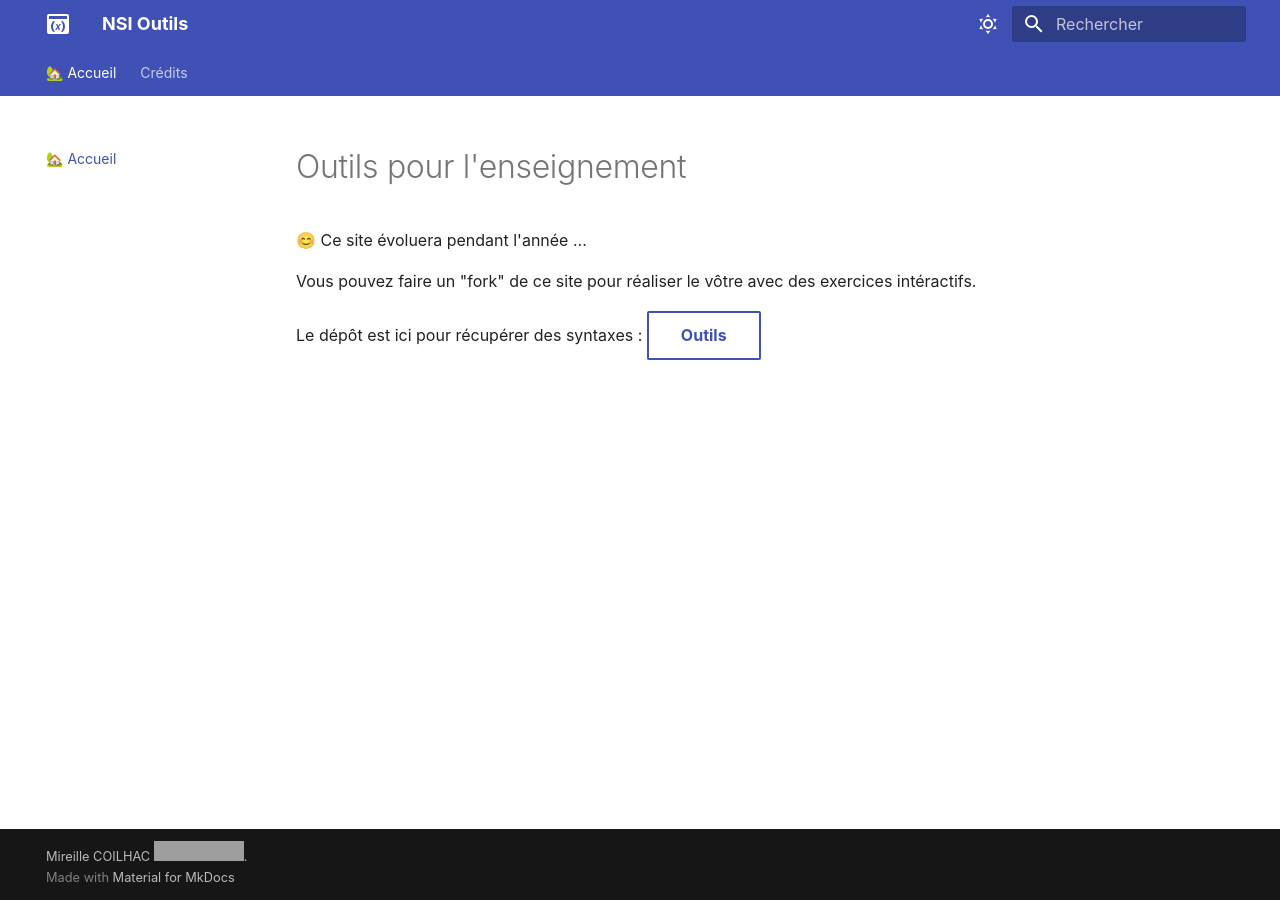
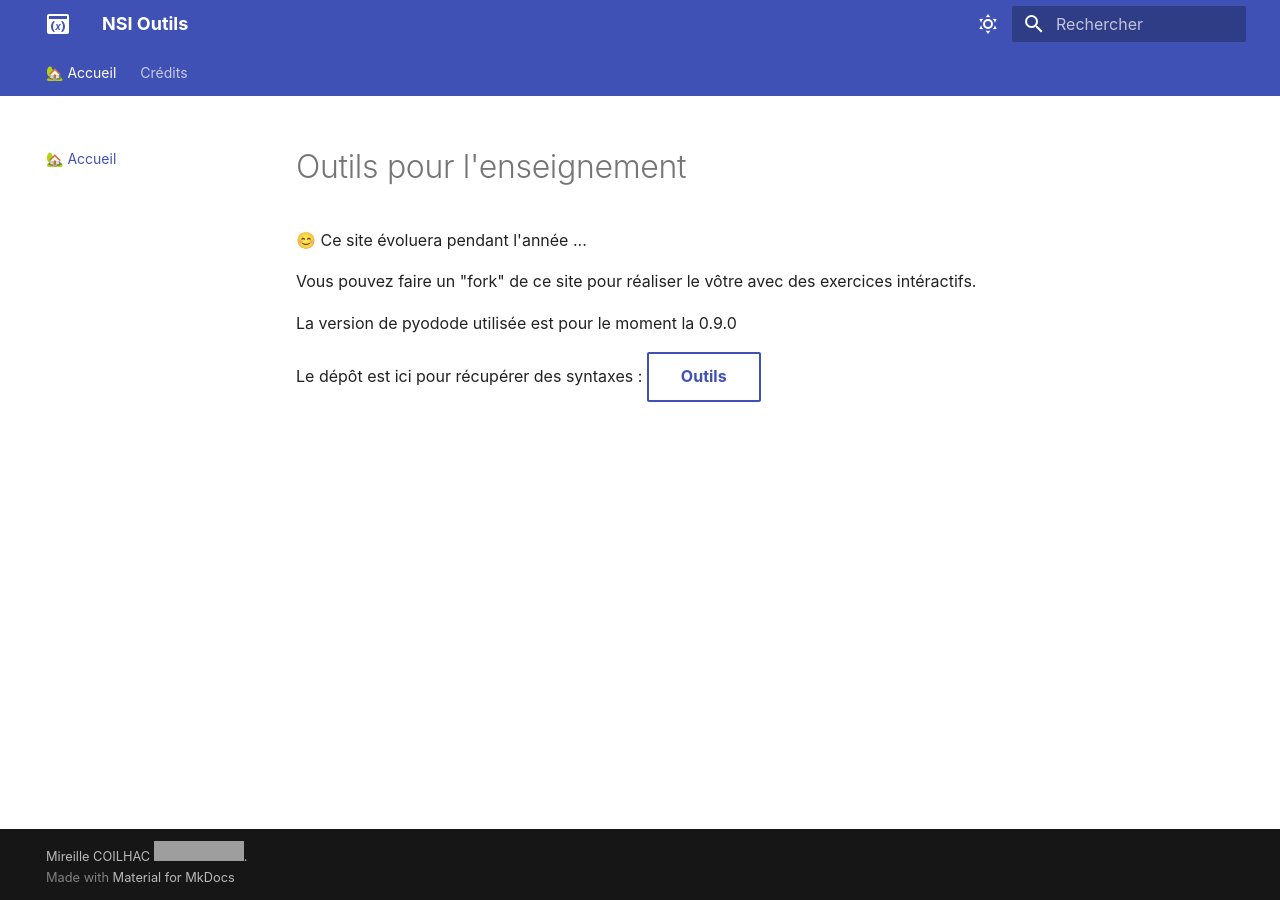
Before and after one commit to lilabidi/nsi-lil, an MkDocs documentation site: the page built from docs/index.md, in a window 1280 px wide. Built offline with MkDocs 1.6.1 and Material for MkDocs 9.7.7, drawn with Linux system fonts in a browser that asks for light colours; grey boxes are pictures that could not be loaded.

Commit message:
version pyodide utilisée

```diff
--- a/docs/index.md
+++ b/docs/index.md
@@ -4,5 +4,6 @@
 
 Vous pouvez faire un "fork" de ce site pour réaliser le vôtre avec des exercices intéractifs.
 
+La version de pyodode utilisée est pour le moment la 0.9.0
 
 Le dépôt est ici pour récupérer des syntaxes : [Outils](https://modeles-projets.forge.aeif.fr/mkdocs-pyodide-review/){ .md-button target="_blank" rel="noopener" }
```
